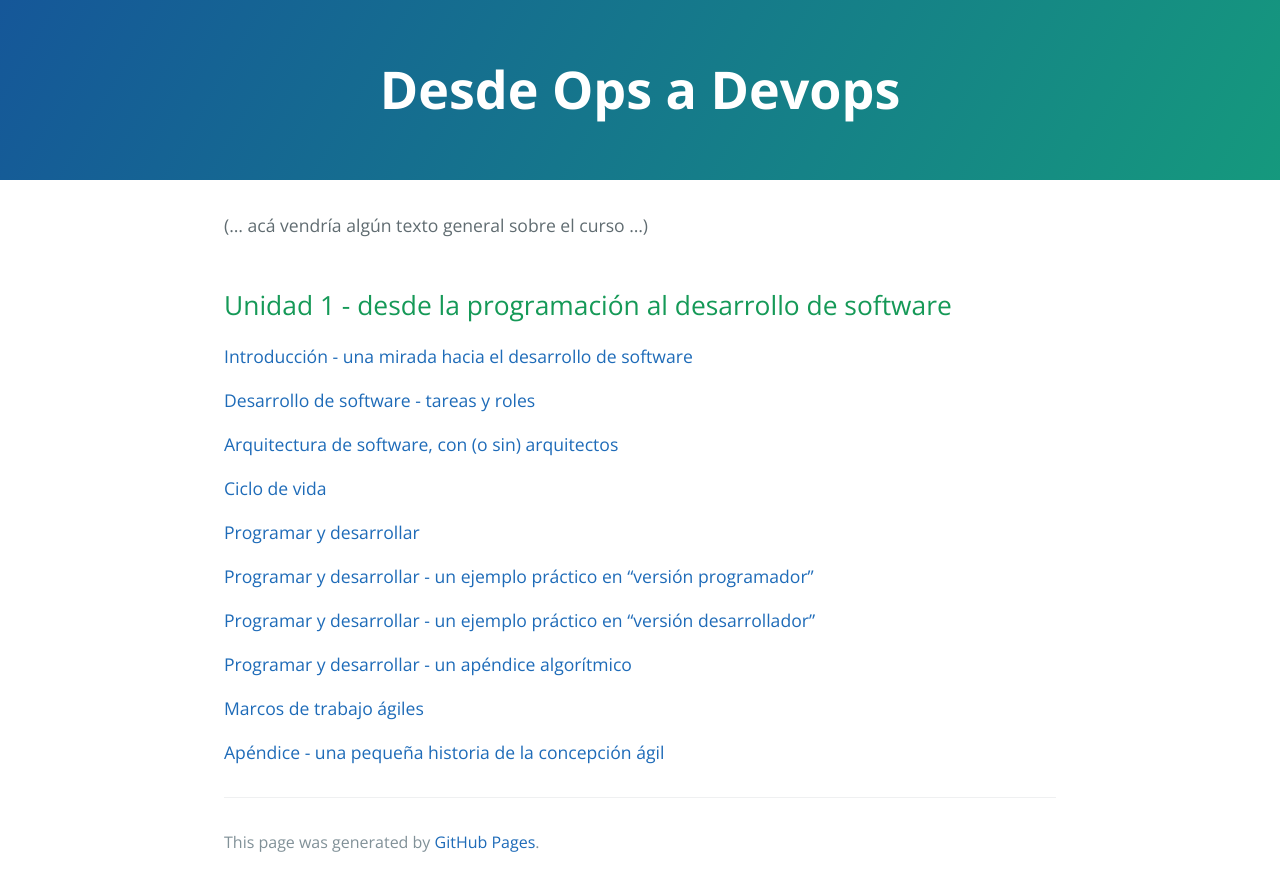
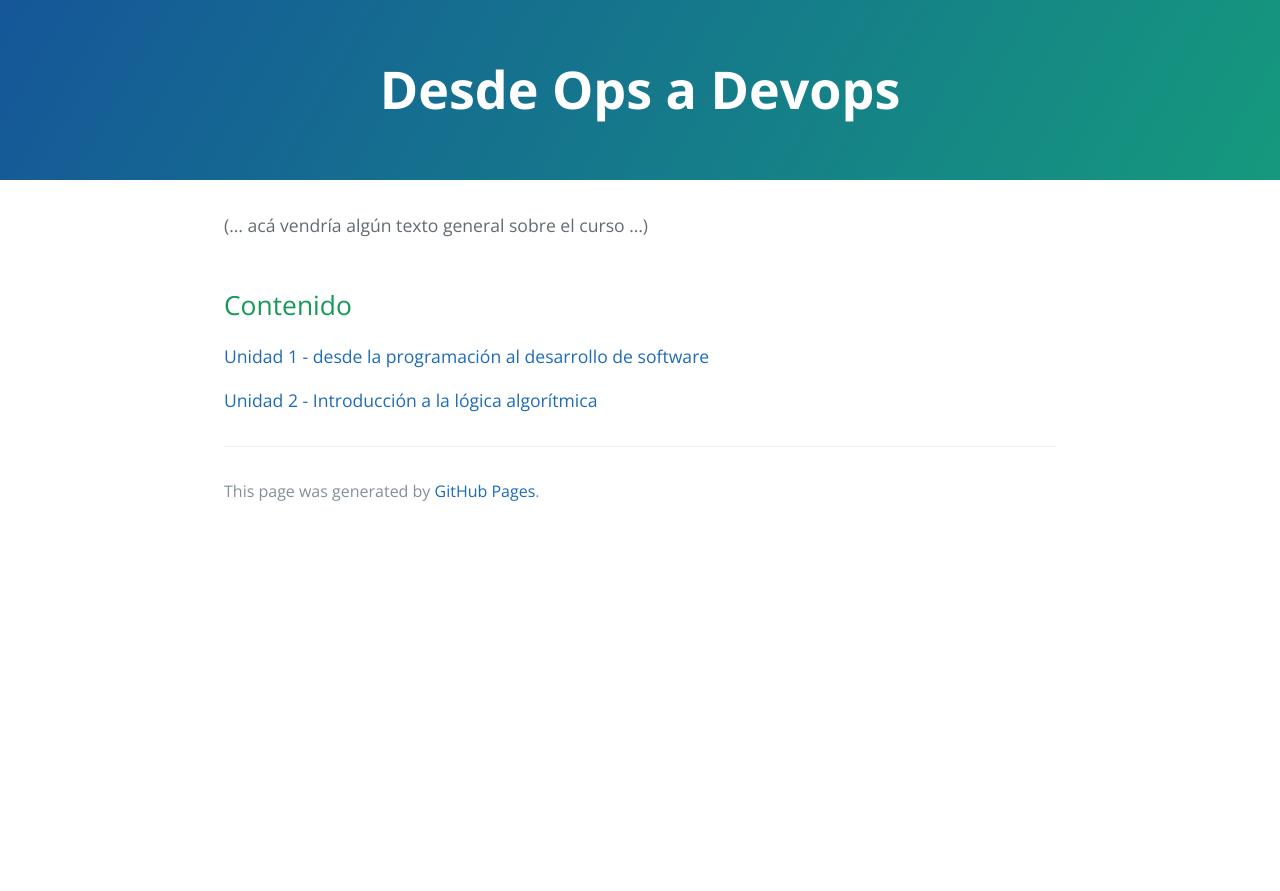
Before and after one commit to clombardi/design-thinking, a Jekyll site: the page built from index.md, in a window 1280 px wide. Shown: the top 891 px of the page. Built offline with Jekyll 4.4.1, drawn with Linux system fonts in a browser that asks for light colours; our own code applies the rules of GitHub Pages for plain Markdown files.

Commit message:
unidad 2 - arranco, pongo estructura

```diff
--- a/index.md
+++ b/index.md
@@ -1,23 +1,7 @@
 (... acá vendría algún texto general sobre el curso ...)
 
-## Unidad 1 - desde la programación al desarrollo de software
+## Contenido
 
-[Introducción - una mirada hacia el desarrollo de software](./programacion-a-desarrollo/mirada-hacia-construccion.md)
+[Unidad 1 - desde la programación al desarrollo de software](./programacion-a-desarrollo/programacion-a-desarrollo.index.md)
 
-[Desarrollo de software - tareas y roles](./programacion-a-desarrollo/construccion-tareas-roles.md)
-
-[Arquitectura de software, con (o sin) arquitectos](./programacion-a-desarrollo/arquitectura-de-software.md)
-
-[Ciclo de vida](./programacion-a-desarrollo/ciclo-de-vida.md)
-
-[Programar y desarrollar](./programacion-a-desarrollo/programar-y-desarrollar.md)
-
-[Programar y desarrollar - un ejemplo práctico en "versión programador"](./programacion-a-desarrollo/programar-y-desarrollar-ejemplo-prog.md)
-
-[Programar y desarrollar - un ejemplo práctico en "versión desarrollador"](./programacion-a-desarrollo/programar-y-desarrollar-ejemplo-dev.md)
-
-[Programar y desarrollar - un apéndice algorítmico](./programacion-a-desarrollo/programar-y-desarrollar-ejemplo-apendice.md)
-
-[Marcos de trabajo ágiles](./programacion-a-desarrollo/intro-agil.md)
-
-[Apéndice - una pequeña historia de la concepción ágil](./programacion-a-desarrollo/historia-agil.md)
+[Unidad 2 - Introducción a la lógica algorítmica](./logica-algoritmica/logica-algoritmica.index.md)
```
Also changed, not shown: logica-algoritmica/automatizacion-scripts.md (added, +1 -0 lines), logica-algoritmica/logica-algoritmica.index.md (added, +3 -0 lines), programacion-a-desarrollo/programacion-a-desarrollo.index.md (added, +21 -0 lines).
